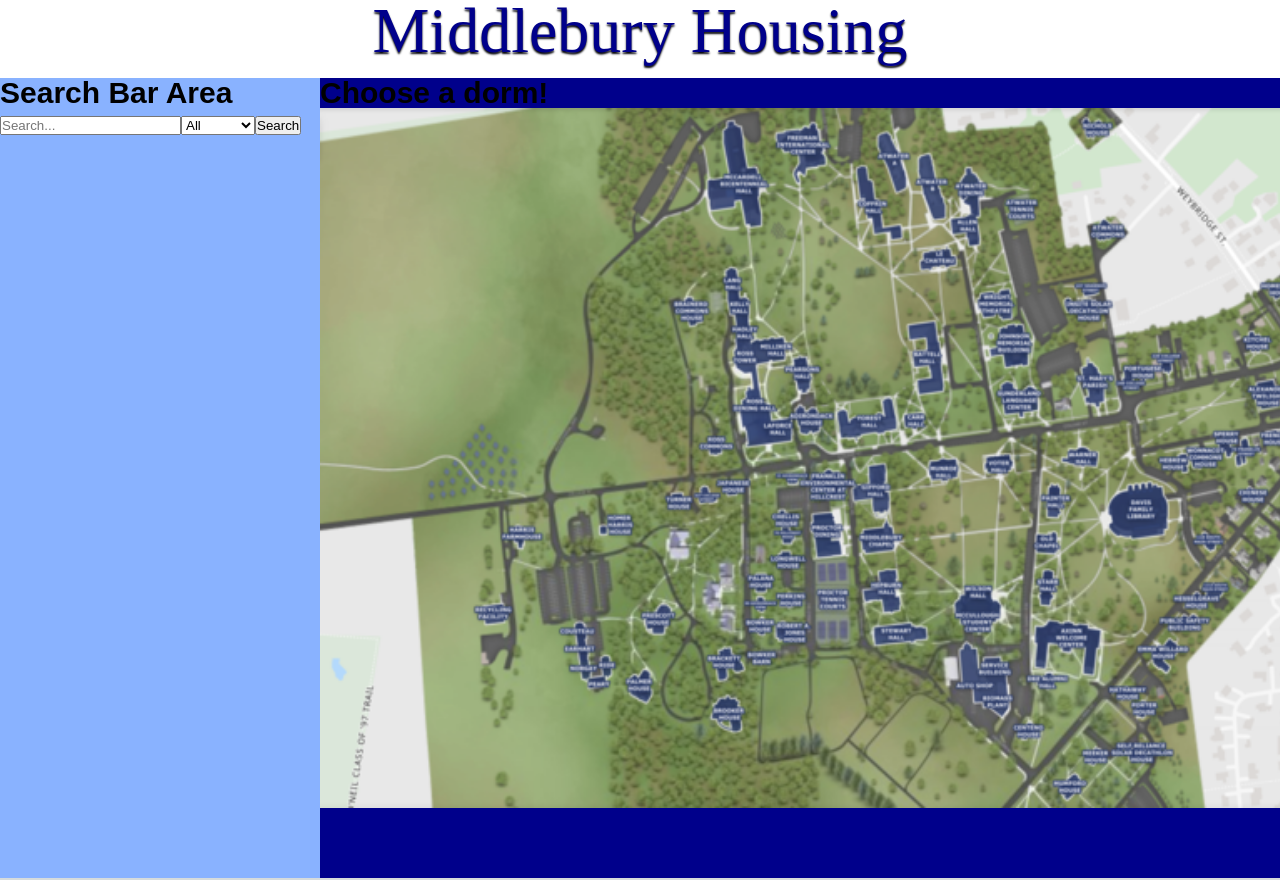
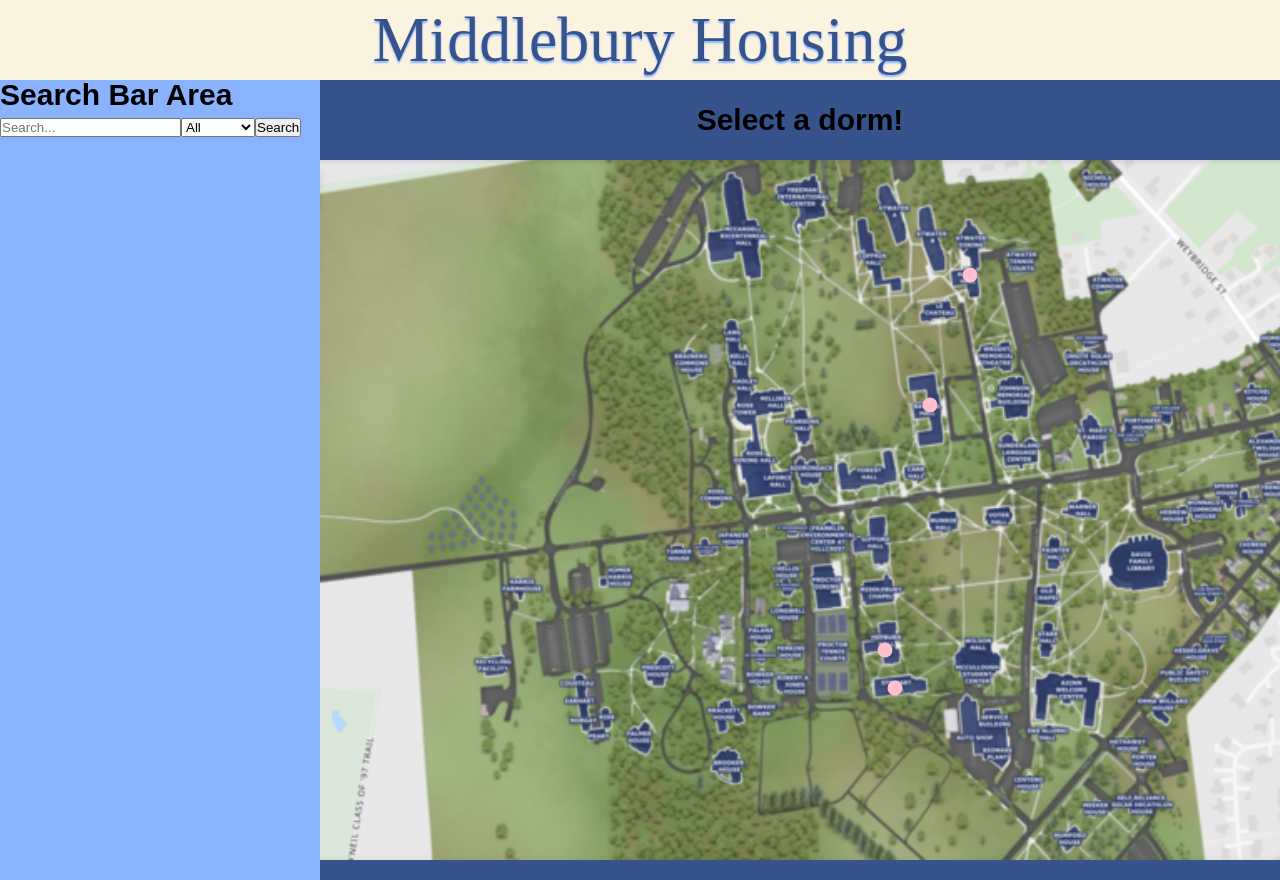
Before and after one commit to csci312a-f23/project-ellen, a Next.js app: page / in a window 1280 px wide. Built offline with nearby package versions, Linux system fonts and the light colour scheme.

Commit message:
Created a new component and added map interactivity

```diff
--- /dev/null
+++ b/src/components/InteractiveMap.js
@@ -0,0 +1,39 @@
+import React, { useState } from "react";
+// import PropTypes from "prop-types";
+import Image from "next/image";
+import campusmap from "../images/campusmap_720.png";
+import styles from "../styles/InteractiveMap.module.css";
+
+function InteractiveMap() {
+  const locations = [
+    { id: "Battell", x: 610, y: 245, name: "Battell" },
+    { id: "Stewart", x: 575, y: 528, name: "Stewart" },
+    { id: "Hepburn", x: 565, y: 490, name: "Hepburn" },
+    { id: "Allen", x: 650, y: 115, name: "Allen" },
+  ];
+  const [hoverDorm, setHoverDorm] = useState(null);
+
+  return (
+    <article>
+      <h2 className={styles.title}>Select a dorm!</h2>
+      <div className={styles.mapContainer}>
+        <Image height={700} width={1200} src={campusmap} alt="campus map" />
+        {locations.map((place) => (
+          <div
+            key={place.id}
+            className={styles.dot}
+            style={{ top: place.y, left: place.x }}
+            onMouseEnter={() => setHoverDorm(place.id)}
+            onMouseLeave={() => setHoverDorm(null)}
+          >
+            {hoverDorm === place.id && (
+              <div className={styles.info}>{place.name}</div>
+            )}
+          </div>
+        ))}
+      </div>
+    </article>
+  );
+}
+
+export default InteractiveMap;
--- a/src/pages/index.js
+++ b/src/pages/index.js
@@ -1,8 +1,7 @@
 import Head from "next/head";
-import Image from "next/image";
 import SearchBar from "@/components/SearchBar";
+import InteractiveMap from "@/components/InteractiveMap";
 import styles from "../styles/main.module.css";
-import campusmap from "../images/campusmap_720.png";
 
 const dorms = [
   "Battel",
@@ -46,15 +45,7 @@
             </article>
           </div>
           <div className={styles.rightHalf}>
-            <article>
-              <h2>Choose a dorm!</h2>
-              <Image
-                height={700}
-                width={1200}
-                src={campusmap}
-                alt="campus map"
-              />
-            </article>
+            <InteractiveMap />
           </div>
         </section>
       </main>
--- /dev/null
+++ b/src/styles/InteractiveMap.module.css
@@ -0,0 +1,33 @@
+.mapContainer {
+  position: relative;
+  width: 1200px;
+  height: 700px;
+}
+
+.title {
+  text-align: center;
+  padding: 25px 0;
+}
+
+.dot {
+  position: absolute;
+  width: 15px;
+  height: 15px;
+  background-color: pink;
+  border-radius: 50%;
+  transform: translate(-50%, -50%);
+  cursor: pointer;
+}
+
+.info {
+  position: absolute;
+  bottom: 100%;
+  left: calc(-60px + 50%);
+  transform: translateX(-50%) translateY(-10px);
+  background-color: #faf3e0;
+  color: rgb(55, 83, 140);
+  border: 1px solid #a0a1a1;
+  padding: 10px;
+  border-radius: 3px;
+  white-space: nowrap;
+}
--- a/src/styles/main.module.css
+++ b/src/styles/main.module.css
@@ -2,7 +2,7 @@
   font-family: sans-serif;
   font-size: 1.25rem;
   line-height: 150%;
-  background-color: white;
+  background-color: #faf3e0;
 }
 
 .article {
@@ -15,14 +15,15 @@
 
 .h1 {
   font-size: 4rem;
-  padding-bottom: 2rem;
-  padding-top: 1rem;
   font-family: "Times New Roman", Times, serif;
   text-align: center;
-  background-color: white;
-  color: #00008b;
-  text-shadow: 0 2px 2px #040409;
-  border-color: white;
+  /*background-color: white; */
+  color: rgb(55, 83, 140);
+  text-shadow: 0 2px 2px #89b2ff;
+  border-color: #a0a1a1;
+  background-size: cover;
+  background-repeat: no-repeat;
+  padding: 25px 30px;
 }
 
 .h2 {
@@ -50,6 +51,6 @@
 }
 
 .rightHalf {
-  background: #00008b;
+  background: rgb(55, 83, 140);
   grid-column: 2;
 }
```
Also changed, not shown: src/images/panther.png (added).
